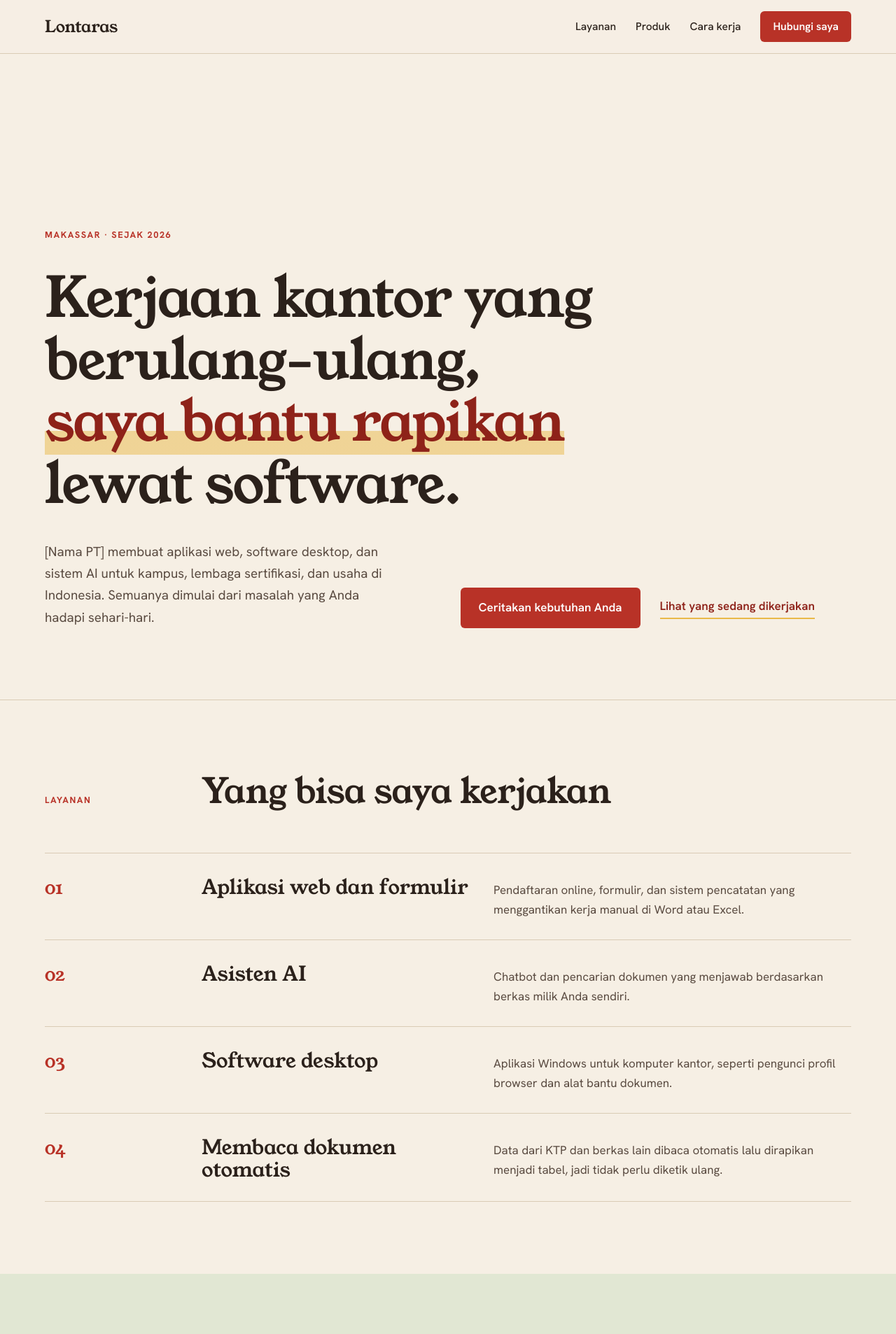
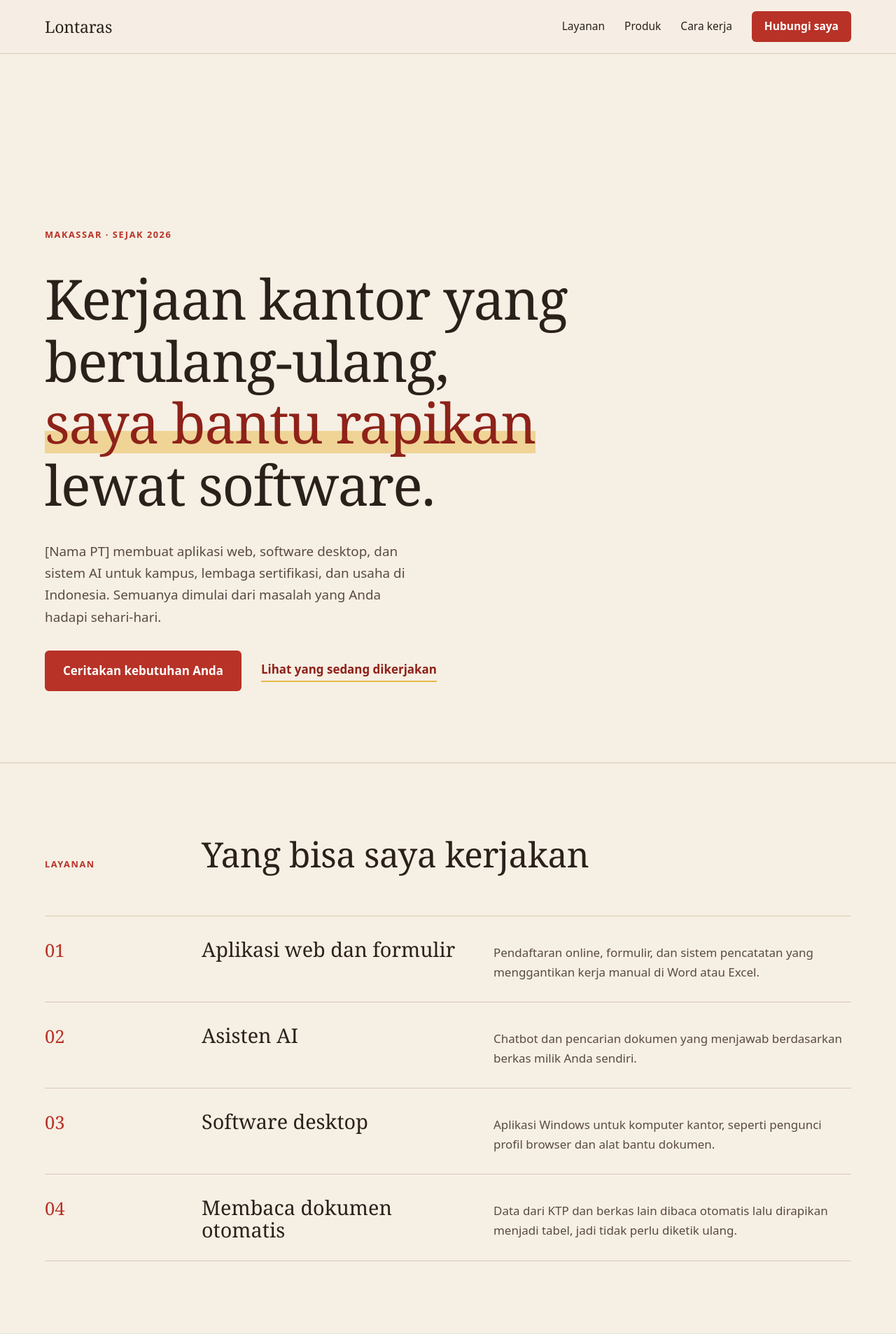
Before and after one commit to jefribuloup/lontaras, a Flask app: page / in a window 1280 px wide. Shown: the top 1907 px of the page at 70% size. Run offline with Flask 3, Linux system fonts and the light colour scheme.

Commit message:
Update base.html

```diff
--- a/templates/base.html
+++ b/templates/base.html
@@ -8,7 +8,7 @@
   <meta name="theme-color" content="#F6EFE4">
   <link rel="preconnect" href="https://fonts.googleapis.com">
   <link rel="preconnect" href="https://fonts.gstatic.com" crossorigin>
-  <link href="https://fonts.googleapis.com/css2?family=Hanken+Grotesk:wght@400;500;600;700&family=Young+Serif&display=swap" rel="stylesheet">
+  <link href="https://fonts.googleapis.com/css2?family=Fraunces:ital,opsz,wght@0,9..144,300..800;1,9..144,300..800&family=DM+Sans:wght@400;500;600;700&display=swap" rel="stylesheet">
   <link rel="stylesheet" href="{{ url_for('static', filename='css/style.css') }}">
 </head>
 <body>
@@ -26,7 +26,7 @@
     {% block content %}{% endblock %}
   </main>
 
-  <div class="tepi" aria-hidden="true"></div>
+  <div class="songket" aria-hidden="true"></div>
   <footer class="foot">
     <div class="foot-word" aria-hidden="true">Lontaras</div>
     <div class="foot-row">
```
